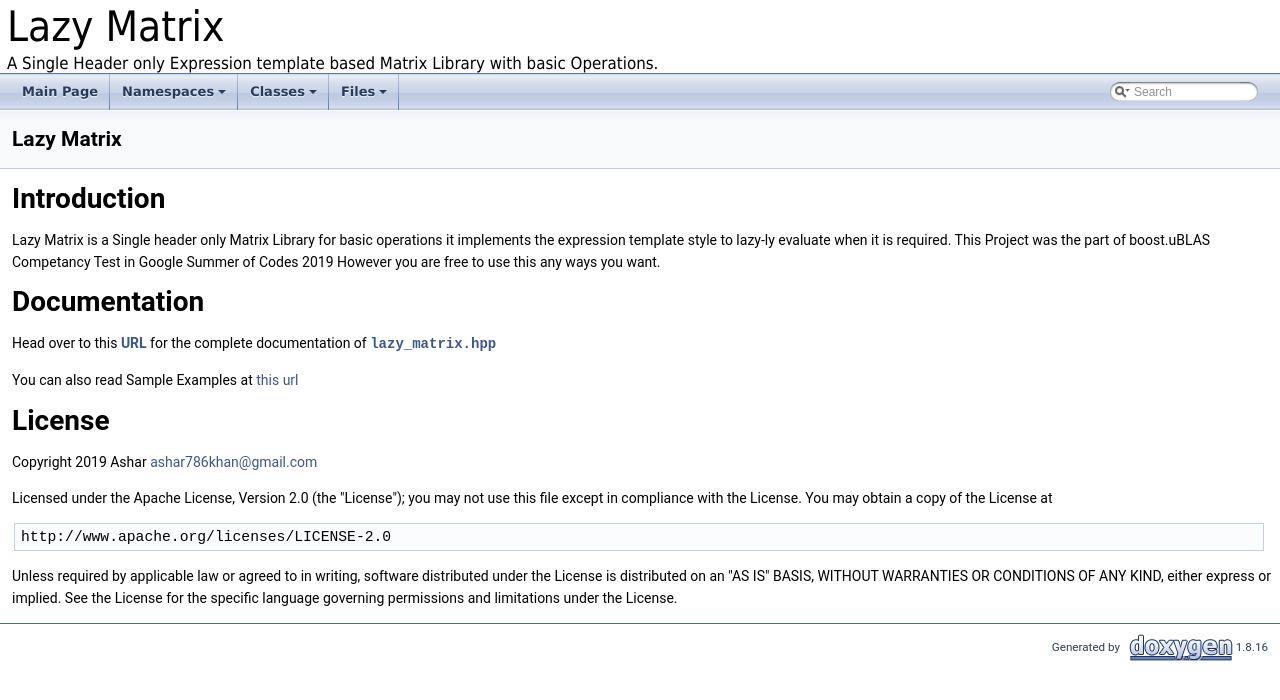
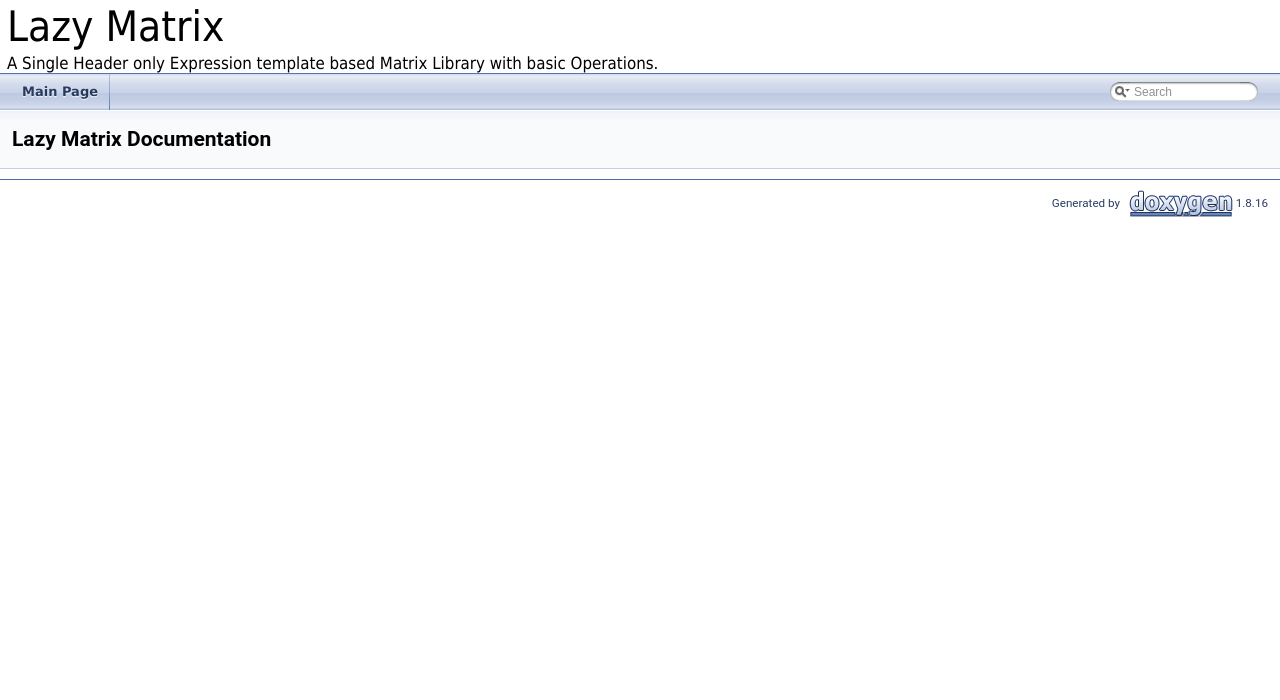
Before and after one commit to coder3101/boost-test, a plain HTML site: page docs/html/index.html in a window 1280 px wide. Drawn offline with Linux system fonts and the light colour scheme.

Commit message:
new update

```diff
--- a/docs/html/index.html
+++ b/docs/html/index.html
@@ -5,7 +5,7 @@
 <meta http-equiv="X-UA-Compatible" content="IE=9"/>
 <meta name="generator" content="Doxygen 1.8.16"/>
 <meta name="viewport" content="width=device-width, initial-scale=1"/>
-<title>Lazy Matrix: Lazy Matrix</title>
+<title>Lazy Matrix: Main Page</title>
 <link href="tabs.css" rel="stylesheet" type="text/css"/>
 <script type="text/javascript" src="jquery.js"></script>
 <script type="text/javascript" src="dynsections.js"></script>
@@ -61,24 +61,11 @@ $(function() {
 </iframe>
 </div>
 
-<div class="PageDoc"><div class="header">
+<div class="header">
   <div class="headertitle">
-<div class="title">Lazy Matrix </div>  </div>
+<div class="title">Lazy Matrix Documentation</div>  </div>
 </div><!--header-->
 <div class="contents">
-<div class="textblock"><h1><a class="anchor" id="intro_sec"></a>
-Introduction</h1>
-<p>Lazy Matrix is a Single header only Matrix Library for basic operations it implements the expression template style to lazy-ly evaluate when it is required. This Project was the part of boost.uBLAS Competancy Test in Google Summer of Codes 2019 However you are free to use this any ways you want.</p>
-<h1><a class="anchor" id="install_sec"></a>
-Documentation</h1>
-<p>Head over to this <a href="https://coder3101.github.io/gsoc19-boost-test/html/classboost_1_1test_1_1lazy__matrix.html"><b>URL</b></a> for the complete documentation of <code><a class="el" href="lazy__matrix_8hpp_source.html">lazy_matrix.hpp</a></code></p>
-<p>You can also read Sample Examples at <a href="https://github.com/coder3101/gsoc19-boost-test">this url</a></p>
-<h1><a class="anchor" id="license"></a>
-License</h1>
-<p>Copyright 2019 Ashar <a href="#" onclick="location.href='mai'+'lto:'+'ash'+'ar'+'786'+'kh'+'an@'+'gm'+'ail'+'.c'+'om'; return false;">ashar<span style="display: none;">.nosp@m.</span>786k<span style="display: none;">.nosp@m.</span>han@g<span style="display: none;">.nosp@m.</span>mail<span style="display: none;">.nosp@m.</span>.com</a></p>
-<p>Licensed under the Apache License, Version 2.0 (the "License"); you may not use this file except in compliance with the License. You may obtain a copy of the License at </p><pre class="fragment">http://www.apache.org/licenses/LICENSE-2.0
-</pre><p>Unless required by applicable law or agreed to in writing, software distributed under the License is distributed on an "AS IS" BASIS, WITHOUT WARRANTIES OR CONDITIONS OF ANY KIND, either express or implied. See the License for the specific language governing permissions and limitations under the License. </p>
-</div></div><!-- PageDoc -->
 </div><!-- contents -->
 <!-- start footer part -->
 <hr class="footer"/><address class="footer"><small>
--- a/docs/html/menudata.js
+++ b/docs/html/menudata.js
@@ -21,36 +21,4 @@ with this program; if not, write to the Free Software Foundation, Inc.,
 for the JavaScript code in this file
 */
 var menudata={children:[
-{text:"Main Page",url:"index.html"},
-{text:"Namespaces",url:"namespaces.html",children:[
-{text:"Namespace List",url:"namespaces.html"}]},
-{text:"Classes",url:"annotated.html",children:[
-{text:"Class List",url:"annotated.html"},
-{text:"Class Index",url:"classes.html"},
-{text:"Class Hierarchy",url:"hierarchy.html"},
-{text:"Class Members",url:"functions.html",children:[
-{text:"All",url:"functions.html",children:[
-{text:"a",url:"functions.html#index_a"},
-{text:"c",url:"functions.html#index_c"},
-{text:"d",url:"functions.html#index_d"},
-{text:"g",url:"functions.html#index_g"},
-{text:"l",url:"functions.html#index_l"},
-{text:"m",url:"functions.html#index_m"},
-{text:"o",url:"functions.html#index_o"},
-{text:"r",url:"functions.html#index_r"},
-{text:"s",url:"functions.html#index_s"},
-{text:"t",url:"functions.html#index_t"},
-{text:"v",url:"functions.html#index_v"}]},
-{text:"Functions",url:"functions_func.html",children:[
-{text:"a",url:"functions_func.html#index_a"},
-{text:"d",url:"functions_func.html#index_d"},
-{text:"g",url:"functions_func.html#index_g"},
-{text:"l",url:"functions_func.html#index_l"},
-{text:"m",url:"functions_func.html#index_m"},
-{text:"o",url:"functions_func.html#index_o"},
-{text:"s",url:"functions_func.html#index_s"},
-{text:"t",url:"functions_func.html#index_t"},
-{text:"v",url:"functions_func.html#index_v"}]},
-{text:"Variables",url:"functions_vars.html"}]}]},
-{text:"Files",url:"files.html",children:[
-{text:"File List",url:"files.html"}]}]}
+{text:"Main Page",url:"index.html"}]}
--- a/docs/html/search/searchdata.js
+++ b/docs/html/search/searchdata.js
@@ -1,29 +1,11 @@
 var indexSectionsWithContent =
 {
-  0: "abcdeglmorstv",
-  1: "adelms",
-  2: "b",
-  3: "adglmostv",
-  4: "cr",
-  5: "l"
 };
 
 var indexSectionNames =
 {
-  0: "all",
-  1: "classes",
-  2: "namespaces",
-  3: "functions",
-  4: "variables",
-  5: "pages"
 };
 
 var indexSectionLabels =
 {
-  0: "All",
-  1: "Classes",
-  2: "Namespaces",
-  3: "Functions",
-  4: "Variables",
-  5: "Pages"
 };
```
Also changed, not shown: CMakeLists.txt, build/Testing/Temporary/CTestCostData.txt (added), build/install_manifest.txt (added), 10 other files.
